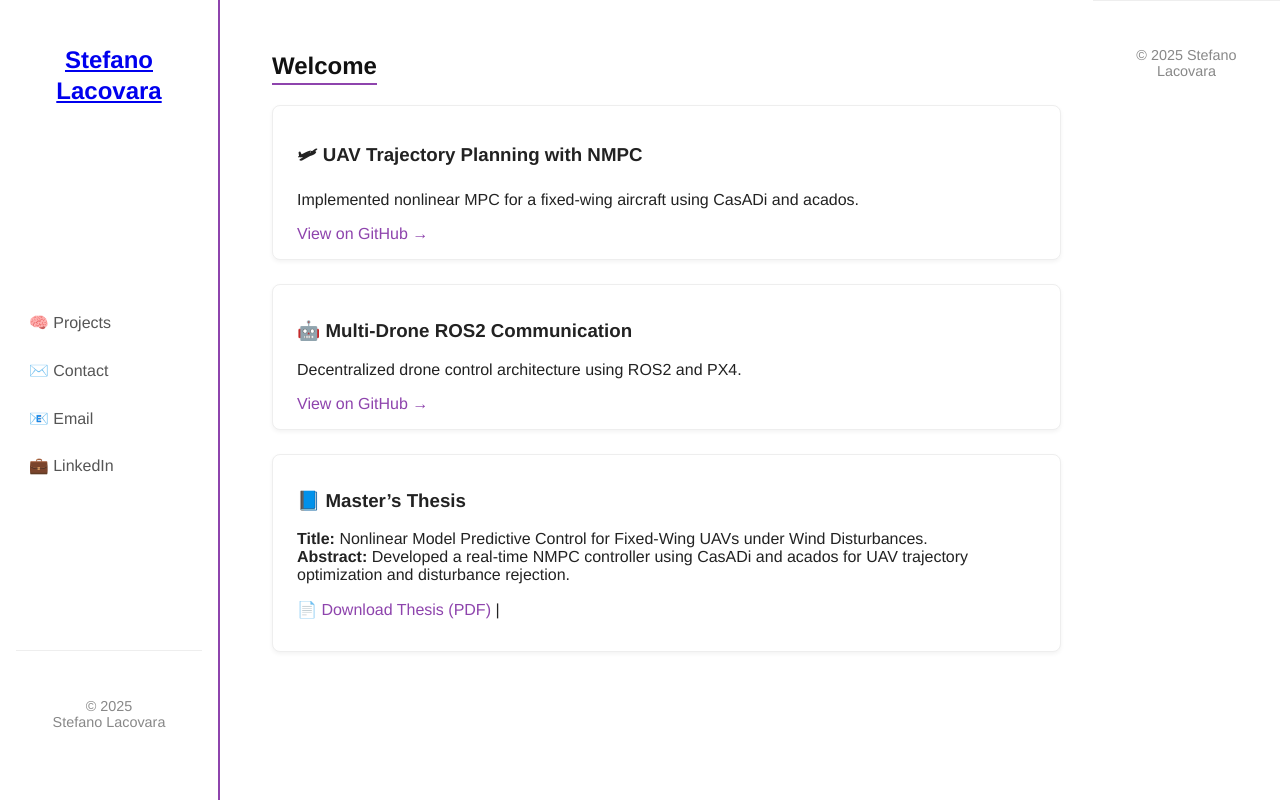
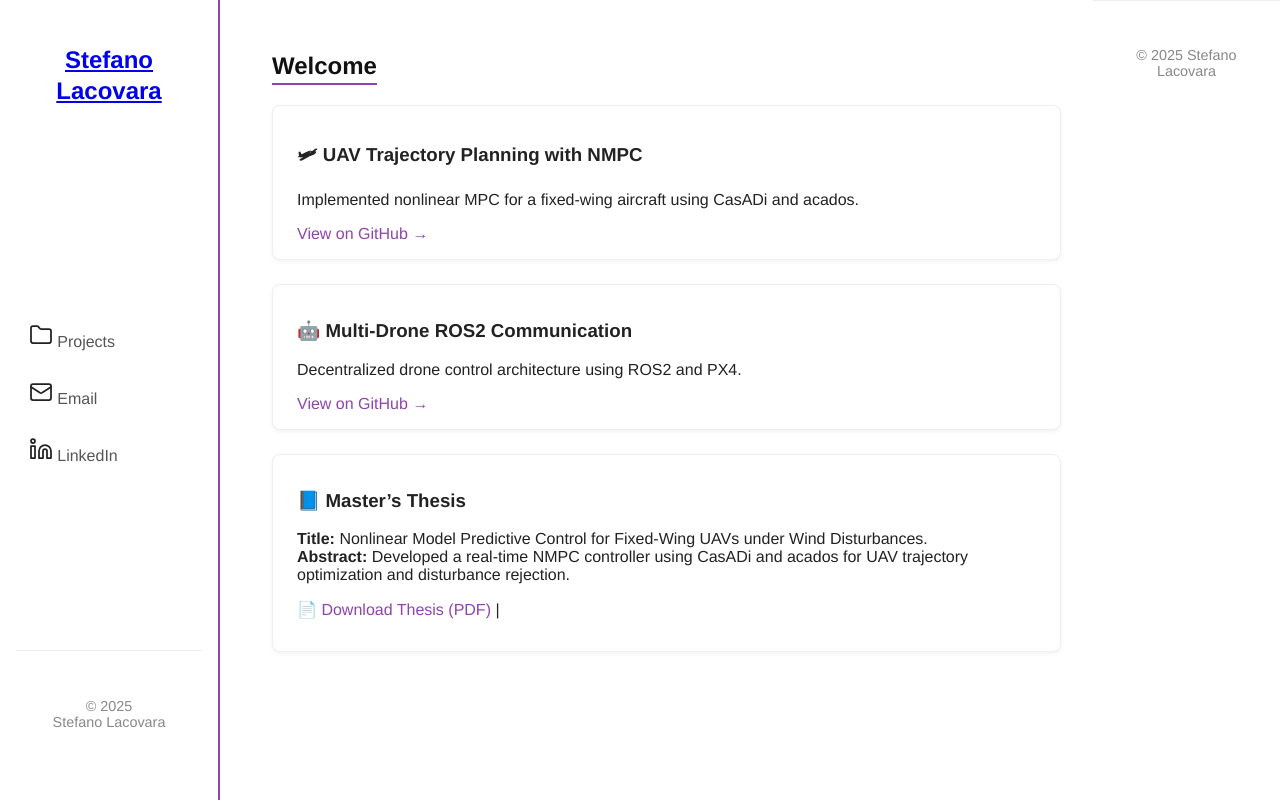
Before and after one commit to lstef4no/lstef4no.github.io, a plain HTML site: page projects.html in a window 1280 px wide. Drawn offline with Linux system fonts and the light colour scheme.

Commit message:
icons on sidebar

```diff
--- /dev/null
+++ b/assets/icons/info.txt
@@ -0,0 +1,4 @@
+https://lucide.dev
+Color: #222
+Stroke width: 1.75px
+Size: 24px
--- a/projects.html
+++ b/projects.html
@@ -16,10 +16,18 @@
         <a href="index.html">Stefano<br>Lacovara</a>
       </h1>
       <nav>
-        <a href="projects.html">🧠 Projects</a>
-        <a href="contact.html">✉️ Contact</a>
-        <a href="mailto:stefano.lacovara@gmail.com">📧 Email</a>
-        <a href="https://www.linkedin.com/in/stefano-lacovara-67935329a/" target="_blank">💼 LinkedIn</a>
+        <a href="projects.html">
+          <img src="assets/icons/folder.svg" alt="Folder icon" class="icon">
+          Projects
+        </a>
+        <a href="mailto:stefano.lacovara@gmail.com">
+          <img src="assets/icons/mail.svg" alt="Mail icon" class="icon">
+          Email
+        </a>
+        <a href="https://www.linkedin.com/in/stefano-lacovara-67935329a/" target="_blank">
+          <img src="assets/icons/linkedin.svg" alt="LinkedIn icon" class="icon">
+          LinkedIn
+        </a>
       </nav>
       <footer class="sidebar-footer">
         <p>© 2025<br>Stefano Lacovara</p>
```
Also changed, not shown: assets/icons/folder.svg (added), assets/icons/linkedin.svg (added), assets/icons/mail.svg (added).
